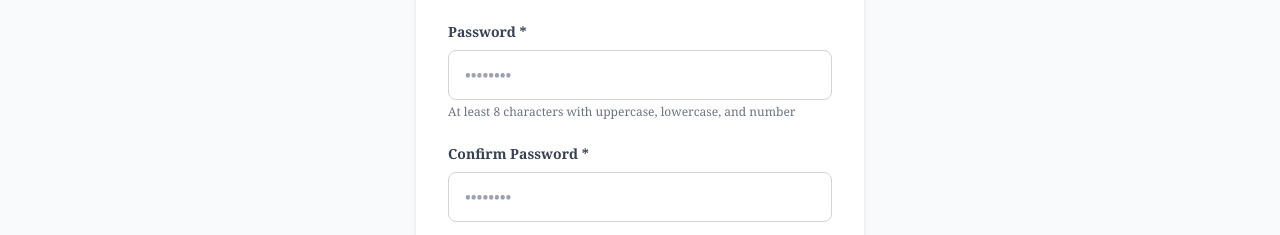
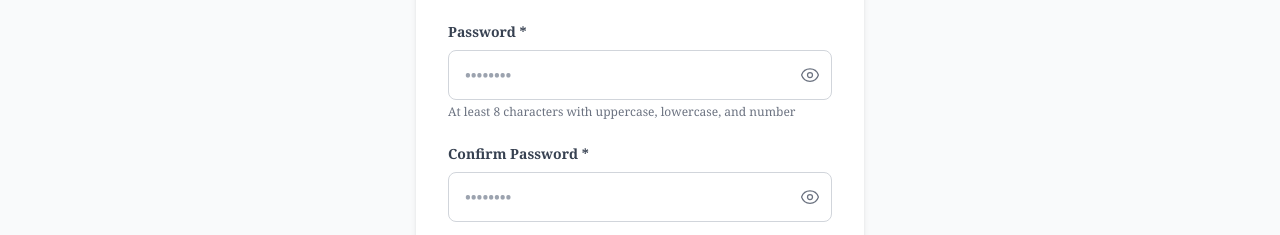
Before and after one commit to Koushik-Saha/IJAISM, a Next.js app: page /register in a window 1280 px wide. Shown: the part 565-800 px from the top of the page. Built offline with nearby package versions, Linux system fonts and the light colour scheme.

Commit message:
add eye icon in login and register

```diff
--- a/app/login/page.tsx
+++ b/app/login/page.tsx
@@ -13,6 +13,8 @@
   });
   const [errors, setErrors] = useState<Record<string, string>>({});
   const [isSubmitting, setIsSubmitting] = useState(false);
+
+  const [showPassword, setShowPassword] = useState(false);
 
   // Redirect if already logged in
   useEffect(() => {
@@ -140,8 +142,7 @@
                 type="email"
                 value={formData.email}
                 onChange={handleChange}
-                className={`w-full px-4 py-3 border rounded-lg focus:outline-none focus:ring-2 focus:ring-primary ${
-                  errors.email ? 'border-red-500' : 'border-gray-300'
+                className={`w-full px-4 py-3 border rounded-lg focus:outline-none focus:ring-2 focus:ring-primary ${errors.email ? 'border-red-500' : 'border-gray-300'
                   }`}
                 placeholder="your.email@university.edu"
               />
@@ -153,17 +154,34 @@
               <label htmlFor="password" className="block text-sm font-semibold text-gray-700 mb-2">
                 Password
               </label>
+              <div className="relative">
                 <input
                   id="password"
                   name="password"
-                type="password"
+                  type={showPassword ? "text" : "password"}
                   value={formData.password}
                   onChange={handleChange}
-                className={`w-full px-4 py-3 border rounded-lg focus:outline-none focus:ring-2 focus:ring-primary ${
-                  errors.password ? 'border-red-500' : 'border-gray-300'
+                  className={`w-full px-4 py-3 border rounded-lg focus:outline-none focus:ring-2 focus:ring-primary pr-10 ${errors.password ? 'border-red-500' : 'border-gray-300'
                     }`}
                   placeholder="••••••••"
                 />
+                <button
+                  type="button"
+                  onClick={() => setShowPassword(!showPassword)}
+                  className="absolute inset-y-0 right-0 pr-3 flex items-center text-gray-500 hover:text-gray-700"
+                >
+                  {showPassword ? (
+                    <svg xmlns="http://www.w3.org/2000/svg" fill="none" viewBox="0 0 24 24" strokeWidth={1.5} stroke="currentColor" className="w-5 h-5">
+                      <path strokeLinecap="round" strokeLinejoin="round" d="M3.98 8.223A10.477 10.477 0 001.934 12C3.226 16.338 7.244 19.5 12 19.5c.993 0 1.953-.138 2.863-.395M6.228 6.228A10.45 10.45 0 0112 4.5c4.756 0 8.773 3.162 10.065 7.498a10.523 10.523 0 01-4.293 5.774M6.228 6.228L3 3m3.228 3.228l3.65 3.65m7.894 7.894L21 21m-3.228-3.228l-3.65-3.65m0 0a3 3 0 10-4.243-4.243m4.242 4.242L9.88 9.88" />
+                    </svg>
+                  ) : (
+                    <svg xmlns="http://www.w3.org/2000/svg" fill="none" viewBox="0 0 24 24" strokeWidth={1.5} stroke="currentColor" className="w-5 h-5">
+                      <path strokeLinecap="round" strokeLinejoin="round" d="M2.036 12.322a1.012 1.012 0 010-.639C3.423 7.51 7.36 4.5 12 4.5c4.638 0 8.573 3.007 9.963 7.178.07.207.07.431 0 .639C20.577 16.49 16.64 19.5 12 19.5c-4.638 0-8.573-3.007-9.963-7.178z" />
+                      <path strokeLinecap="round" strokeLinejoin="round" d="M15 12a3 3 0 11-6 0 3 3 0 016 0z" />
+                    </svg>
+                  )}
+                </button>
+              </div>
               {errors.password && <p className="mt-1 text-sm text-red-600">{errors.password}</p>}
             </div>
 
--- a/app/register/page.tsx
+++ b/app/register/page.tsx
@@ -25,6 +25,9 @@
   });
   const [errors, setErrors] = useState<Record<string, string>>({});
   const [isSubmitting, setIsSubmitting] = useState(false);
+
+  const [showPassword, setShowPassword] = useState(false);
+  const [showConfirmPassword, setShowConfirmPassword] = useState(false);
 
   // Redirect if already logged in
   useEffect(() => {
@@ -182,8 +185,7 @@
                 type="text"
                 value={formData.name}
                 onChange={handleChange}
-                className={`w-full px-4 py-3 border rounded-lg focus:outline-none focus:ring-2 focus:ring-primary ${
-                  errors.name ? 'border-red-500' : 'border-gray-300'
+                className={`w-full px-4 py-3 border rounded-lg focus:outline-none focus:ring-2 focus:ring-primary ${errors.name ? 'border-red-500' : 'border-gray-300'
                   }`}
                 placeholder="Dr. John Smith"
               />
@@ -201,8 +203,7 @@
                 type="email"
                 value={formData.email}
                 onChange={handleChange}
-                className={`w-full px-4 py-3 border rounded-lg focus:outline-none focus:ring-2 focus:ring-primary ${
-                  errors.email ? 'border-red-500' : 'border-gray-300'
+                className={`w-full px-4 py-3 border rounded-lg focus:outline-none focus:ring-2 focus:ring-primary ${errors.email ? 'border-red-500' : 'border-gray-300'
                   }`}
                 placeholder="john.smith@university.edu"
               />
@@ -223,8 +224,7 @@
                 type="text"
                 value={formData.university}
                 onChange={handleChange}
-                className={`w-full px-4 py-3 border rounded-lg focus:outline-none focus:ring-2 focus:ring-primary ${
-                  errors.university ? 'border-red-500' : 'border-gray-300'
+                className={`w-full px-4 py-3 border rounded-lg focus:outline-none focus:ring-2 focus:ring-primary ${errors.university ? 'border-red-500' : 'border-gray-300'
                   }`}
                 placeholder="Stanford University"
               />
@@ -236,17 +236,34 @@
               <label htmlFor="password" className="block text-sm font-semibold text-gray-700 mb-2">
                 Password *
               </label>
+              <div className="relative">
                 <input
                   id="password"
                   name="password"
-                type="password"
+                  type={showPassword ? "text" : "password"}
                   value={formData.password}
                   onChange={handleChange}
-                className={`w-full px-4 py-3 border rounded-lg focus:outline-none focus:ring-2 focus:ring-primary ${
-                  errors.password ? 'border-red-500' : 'border-gray-300'
+                  className={`w-full px-4 py-3 border rounded-lg focus:outline-none focus:ring-2 focus:ring-primary pr-10 ${errors.password ? 'border-red-500' : 'border-gray-300'
                     }`}
                   placeholder="••••••••"
                 />
+                <button
+                  type="button"
+                  onClick={() => setShowPassword(!showPassword)}
+                  className="absolute inset-y-0 right-0 pr-3 flex items-center text-gray-500 hover:text-gray-700"
+                >
+                  {showPassword ? (
+                    <svg xmlns="http://www.w3.org/2000/svg" fill="none" viewBox="0 0 24 24" strokeWidth={1.5} stroke="currentColor" className="w-5 h-5">
+                      <path strokeLinecap="round" strokeLinejoin="round" d="M3.98 8.223A10.477 10.477 0 001.934 12C3.226 16.338 7.244 19.5 12 19.5c.993 0 1.953-.138 2.863-.395M6.228 6.228A10.45 10.45 0 0112 4.5c4.756 0 8.773 3.162 10.065 7.498a10.523 10.523 0 01-4.293 5.774M6.228 6.228L3 3m3.228 3.228l3.65 3.65m7.894 7.894L21 21m-3.228-3.228l-3.65-3.65m0 0a3 3 0 10-4.243-4.243m4.242 4.242L9.88 9.88" />
+                    </svg>
+                  ) : (
+                    <svg xmlns="http://www.w3.org/2000/svg" fill="none" viewBox="0 0 24 24" strokeWidth={1.5} stroke="currentColor" className="w-5 h-5">
+                      <path strokeLinecap="round" strokeLinejoin="round" d="M2.036 12.322a1.012 1.012 0 010-.639C3.423 7.51 7.36 4.5 12 4.5c4.638 0 8.573 3.007 9.963 7.178.07.207.07.431 0 .639C20.577 16.49 16.64 19.5 12 19.5c-4.638 0-8.573-3.007-9.963-7.178z" />
+                      <path strokeLinecap="round" strokeLinejoin="round" d="M15 12a3 3 0 11-6 0 3 3 0 016 0z" />
+                    </svg>
+                  )}
+                </button>
+              </div>
               {errors.password && <p className="mt-1 text-sm text-red-600">{errors.password}</p>}
               <p className="mt-1 text-xs text-gray-500">
                 At least 8 characters with uppercase, lowercase, and number
@@ -258,17 +275,34 @@
               <label htmlFor="confirmPassword" className="block text-sm font-semibold text-gray-700 mb-2">
                 Confirm Password *
               </label>
+              <div className="relative">
                 <input
                   id="confirmPassword"
                   name="confirmPassword"
-                type="password"
+                  type={showConfirmPassword ? "text" : "password"}
                   value={formData.confirmPassword}
                   onChange={handleChange}
-                className={`w-full px-4 py-3 border rounded-lg focus:outline-none focus:ring-2 focus:ring-primary ${
-                  errors.confirmPassword ? 'border-red-500' : 'border-gray-300'
+                  className={`w-full px-4 py-3 border rounded-lg focus:outline-none focus:ring-2 focus:ring-primary pr-10 ${errors.confirmPassword ? 'border-red-500' : 'border-gray-300'
                     }`}
                   placeholder="••••••••"
                 />
+                <button
+                  type="button"
+                  onClick={() => setShowConfirmPassword(!showConfirmPassword)}
+                  className="absolute inset-y-0 right-0 pr-3 flex items-center text-gray-500 hover:text-gray-700"
+                >
+                  {showConfirmPassword ? (
+                    <svg xmlns="http://www.w3.org/2000/svg" fill="none" viewBox="0 0 24 24" strokeWidth={1.5} stroke="currentColor" className="w-5 h-5">
+                      <path strokeLinecap="round" strokeLinejoin="round" d="M3.98 8.223A10.477 10.477 0 001.934 12C3.226 16.338 7.244 19.5 12 19.5c.993 0 1.953-.138 2.863-.395M6.228 6.228A10.45 10.45 0 0112 4.5c4.756 0 8.773 3.162 10.065 7.498a10.523 10.523 0 01-4.293 5.774M6.228 6.228L3 3m3.228 3.228l3.65 3.65m7.894 7.894L21 21m-3.228-3.228l-3.65-3.65m0 0a3 3 0 10-4.243-4.243m4.242 4.242L9.88 9.88" />
+                    </svg>
+                  ) : (
+                    <svg xmlns="http://www.w3.org/2000/svg" fill="none" viewBox="0 0 24 24" strokeWidth={1.5} stroke="currentColor" className="w-5 h-5">
+                      <path strokeLinecap="round" strokeLinejoin="round" d="M2.036 12.322a1.012 1.012 0 010-.639C3.423 7.51 7.36 4.5 12 4.5c4.638 0 8.573 3.007 9.963 7.178.07.207.07.431 0 .639C20.577 16.49 16.64 19.5 12 19.5c-4.638 0-8.573-3.007-9.963-7.178z" />
+                      <path strokeLinecap="round" strokeLinejoin="round" d="M15 12a3 3 0 11-6 0 3 3 0 016 0z" />
+                    </svg>
+                  )}
+                </button>
+              </div>
               {errors.confirmPassword && <p className="mt-1 text-sm text-red-600">{errors.confirmPassword}</p>}
             </div>
 
```
Lines whose indentation alone changed are shown as unchanged.
